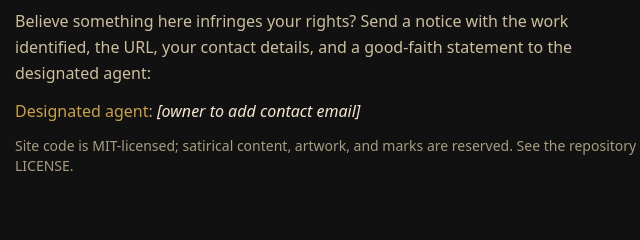
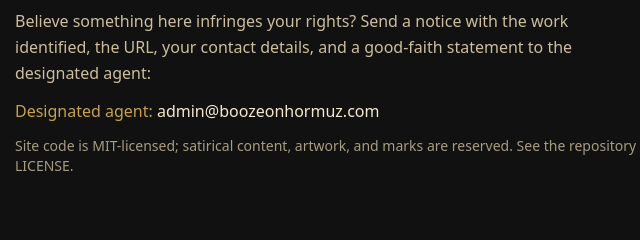
Before and after one commit to UsernameTron/boozeonhormuz.com, an Astro site: page /legal in a window 1280 px wide. Shown: the part 1080-1320 px from the top of the page, 313-953 px from the left. Built offline with nearby package versions, Linux system fonts and the light colour scheme; Astro itself is replaced by a stand-in of ours.

Commit message:
Add Legal contact email

```diff
--- a/src/pages/legal.astro
+++ b/src/pages/legal.astro
@@ -2,8 +2,6 @@
 import BaseLayout from '../layouts/BaseLayout.astro';
 import PageHeader from '../components/PageHeader.astro';
 // Full legal/parody notice. Expands the global footer disclaimer.
-// NOTE(owner): the DMCA designated-agent contact is a placeholder — fill it in
-// during the legal pre-flight before relying on it.
 ---
 
 <BaseLayout
@@ -51,7 +49,7 @@ import PageHeader from '../components/PageHeader.astro';
       </p>
       <p class="mt-3 text-ink">
         <span class="text-gold-ink">Designated agent:</span>
-        <em>[owner to add contact email]</em>
+        <a href="mailto:admin@boozeonhormuz.com" class="hover:opacity-80">admin@boozeonhormuz.com</a>
       </p>
       <p class="mt-3 text-sm text-ink-soft/80">
         Site code is MIT-licensed; satirical content, artwork, and marks are reserved. See the
```
